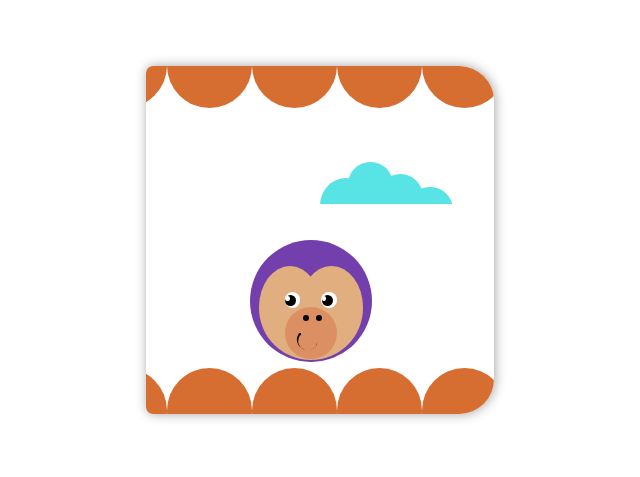
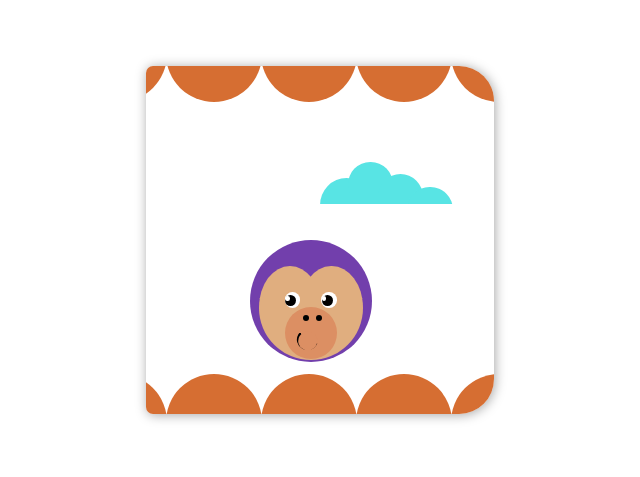
Before and after one commit to andersonmadeira/cores, a plain HTML site: page index.html in a window 1280 px wide. Shown: the part 160-637 px from the top of the page, without its empty margins (320-960 px from the left). Drawn offline with Linux system fonts and the light colour scheme.

Commit message:
adjusting circles in background to match real book

```diff
--- a/style.css
+++ b/style.css
@@ -15,7 +15,7 @@ body {
   overflow: hidden;
   width: 21.8em;
   height: 21.8em;
-  box-shadow: 0.0625em 0.0625px 0.75em #a5a5a5;
+  box-shadow: 0.0625em 0.0625em 0.75em #a5a5a5;
   border-bottom-right-radius: 10%;
   border-top-right-radius: 10%;
   border-top-left-radius: 2%;
@@ -23,7 +23,7 @@ body {
 }
 
 .book > .cover {
-  --bg-circle-width: 5.3125em;
+  --bg-circle-width: 6em;
   --bg-background-color: #fff;
   display: flex;
   position: relative;
@@ -36,21 +36,21 @@ body {
 
 .book > .cover > .bg-circles {
   position: absolute;
-  left: -17%;
+  left: -20%;
   white-space: nowrap;
   overflow: hidden;
 }
 
 .book > .cover > .bg-circles.bg-circles--top {
-  top: calc(var(--bg-circle-width) / 2 * -1);
+  top: calc(var(--bg-circle-width) / 1.6 * -1)
 }
 
 .book > .cover > .bg-circles.bg-circles--bottom {
-  bottom: calc(var(--bg-circle-width) / 2 * -1);
+  bottom: calc(var(--bg-circle-width) / 1.6 * -1);
 }
 
 .book > .cover > .bg-circles > .bg-circle {
-  margin-left: -4px;
+  margin-left: -0.3125em;
   display: inline-block;
   width: var(--bg-circle-width);
   height: var(--bg-circle-width);
```
